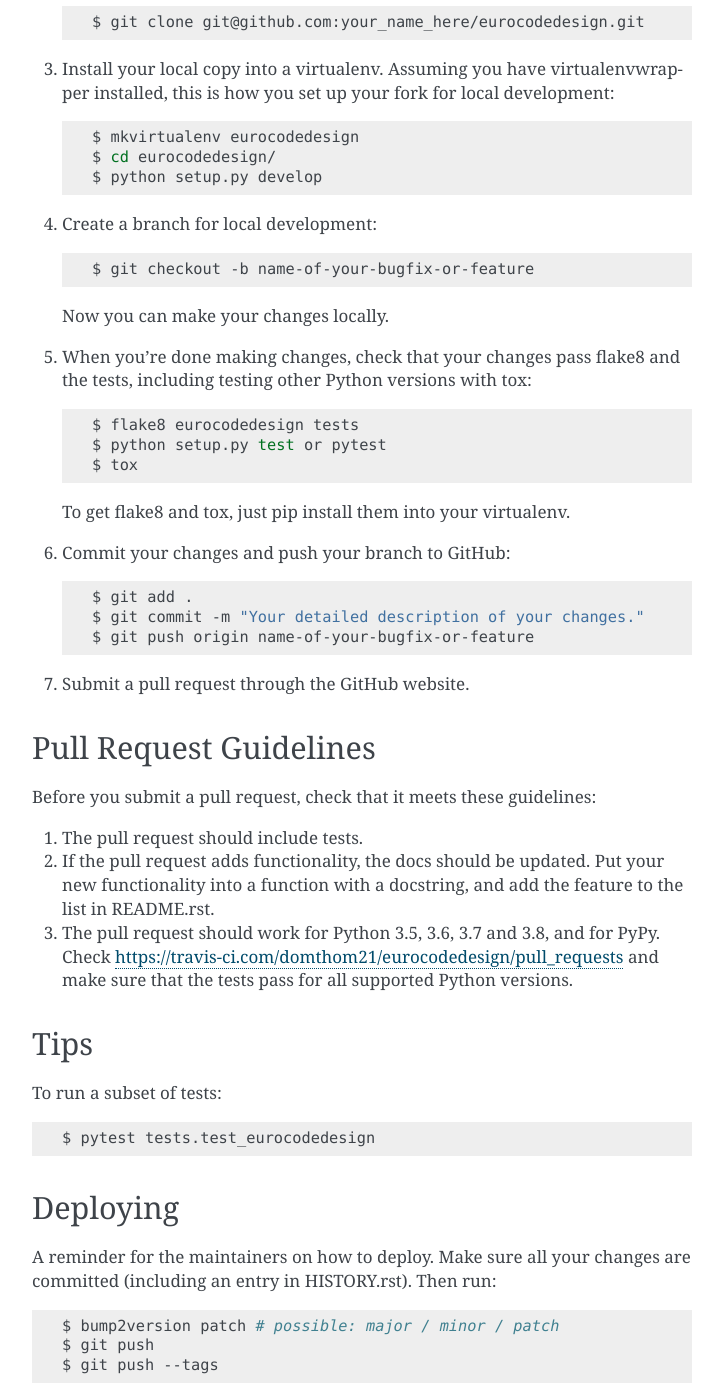
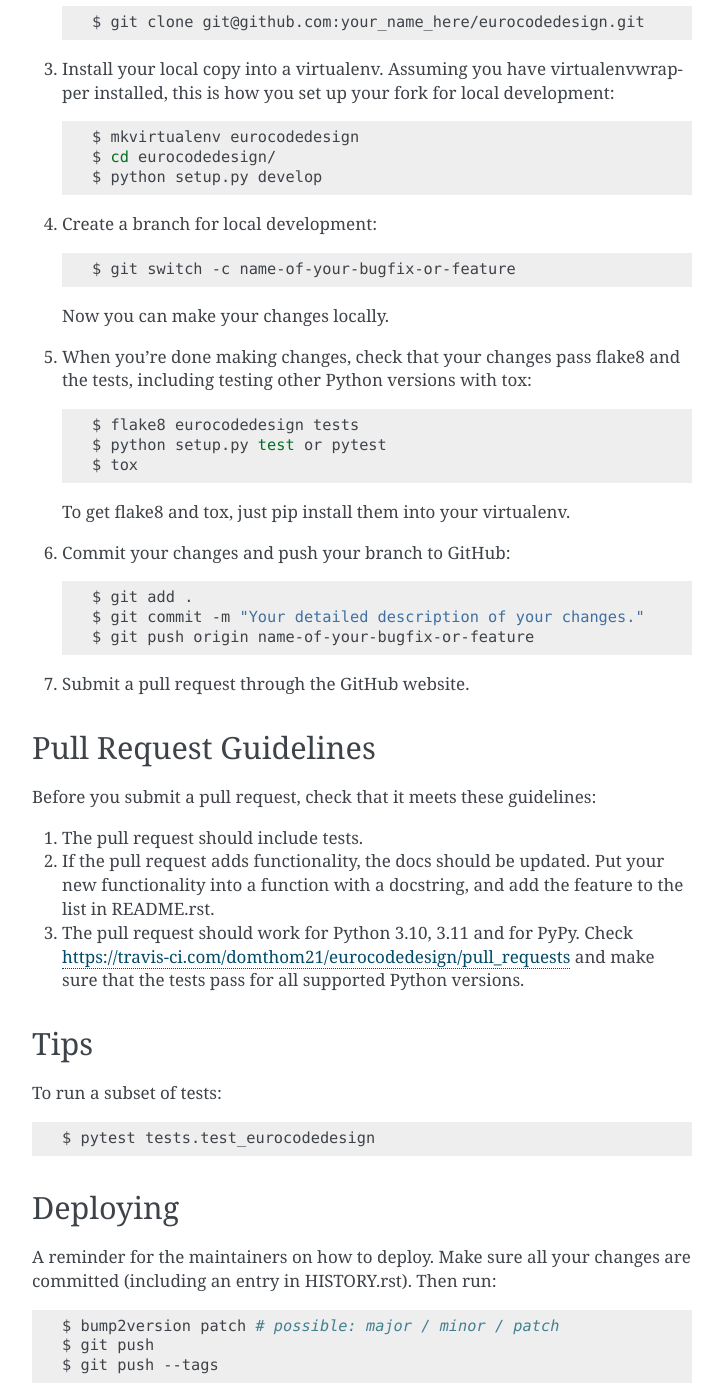
Before and after one commit to domthom21/eurocodedesign, a Sphinx documentation site: the page built from docs/contributing.rst, in a window 1280 px wide and 1400 px high, scrolled down 1394 px. Shown: the whole window, without its empty margins (388-1111 px from the left). Built offline with Sphinx 7.4.7, drawn with Linux system fonts in a browser that asks for light colours; pages that are not in the unit, such as notebooks, are missing from menus; some of the changed text lies outside the part shown.

Commit message:
Update project documentation (#8)
* Update project documentation

Fix wrong information in CONTRIBUTING.rst and usage.rst

Fix #7

* Update project documentation

Fix wrong information in tox.ini

Fix #7

```diff
--- a/CONTRIBUTING.rst
+++ b/CONTRIBUTING.rst
@@ -19,7 +19,7 @@
 
 If you are reporting a bug, please include:
 
-* Your operating system name and version.
+* The used library version.
 * Any details about your local setup that might be helpful in troubleshooting.
 * Detailed steps to reproduce the bug.
 
@@ -72,7 +72,7 @@
 
 4. Create a branch for local development::
 
-    $ git checkout -b name-of-your-bugfix-or-feature
+    $ git switch -c name-of-your-bugfix-or-feature
 
    Now you can make your changes locally.
 
@@ -102,7 +102,7 @@
 2. If the pull request adds functionality, the docs should be updated. Put
    your new functionality into a function with a docstring, and add the
    feature to the list in README.rst.
-3. The pull request should work for Python 3.5, 3.6, 3.7 and 3.8, and for PyPy. Check
+3. The pull request should work for Python 3.10, 3.11 and for PyPy. Check
    https://travis-ci.com/domthom21/eurocodedesign/pull_requests
    and make sure that the tests pass for all supported Python versions.
 
--- a/docs/usage.rst
+++ b/docs/usage.rst
@@ -4,4 +4,4 @@
 
 To use eurocodedesign in a project::
 
-    import eurocodedesign
+    import eurocodedesign as ed
--- a/setup.py
+++ b/setup.py
@@ -17,7 +17,7 @@
 setup(
     author="Dominik Thomas",
     author_email='dominik.thomas@hsu-hh.de',
-    python_requires='>=3.6',
+    python_requires='>=3.10',
     classifiers=[
         'Development Status :: 2 - Pre-Alpha',
         'Intended Audience :: Developers',
```
Also changed, not shown: 1 other file.
